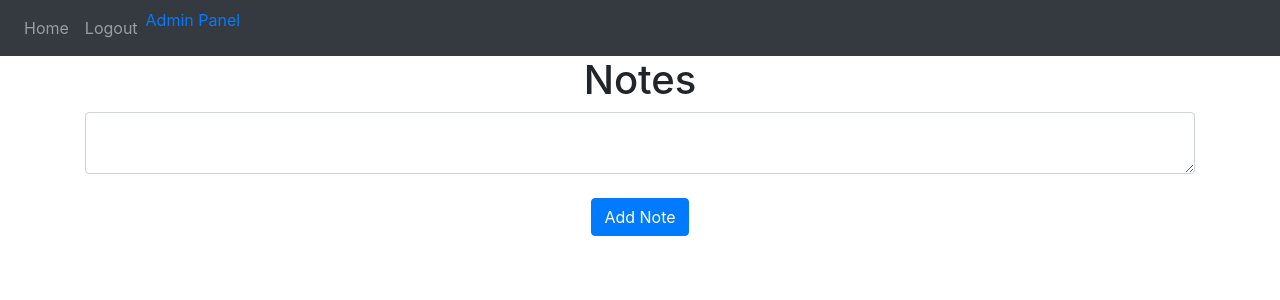
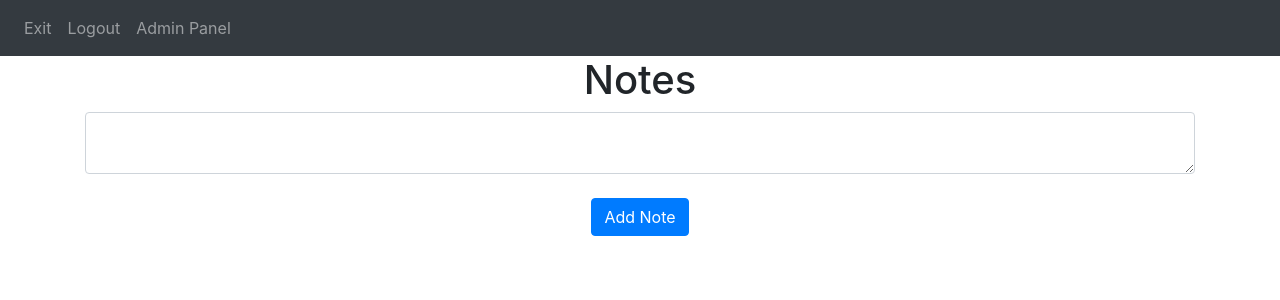
Before and after one commit to Rob-Eugene30/BIP, a Flask app: page /home.html in a window 1280 px wide. Shown: the top 300 px of the page. Run offline with Flask 3, Linux system fonts and the light colour scheme; a user stored in the database is signed in; some libraries are stand-ins or nearby versions.

Commit message:
made major changes, I fix tomorrow :3

```diff
--- a/Website/templates/base.html
+++ b/Website/templates/base.html
@@ -30,17 +30,18 @@
       <div class="collapse navbar-collapse" id="navbar">
         <div class="navbar-nav">
           {% if user.is_authenticated %}
-            <a class="nav-item nav-link" id="home" href="/">Home</a>
+            <a class="nav-item nav-link" id="home" href="/">Exit</a>
             <a class="nav-item nav-link" id="logout" href="/logout">Logout</a>
-
-            {% if current_user.is_admin %}
-              <li><a href="{{ url_for('admin_panel') }}">Admin Panel</a></li>
-            {% endif %}
 
           {% else %}
             <a class="nav-item nav-link" id="login" href="/login">Login</a>
             <a class="nav-item nav-link" id="signUp" href="/sign_up">Sign Up</a>
           {% endif %}
+
+          {% if user.is_authenticated and user.is_admin %}
+            <li><a class="nav-item nav-link" id="admin_panel" href="/admin">Admin Panel</a></li>
+          {% endif %}
+
 
         </div>
       </div>
--- a/Website/templates/welcome.html
+++ b/Website/templates/welcome.html
@@ -18,8 +18,8 @@
             <h1>Welcome to Bagtas Information Portal (BIP)</h1>
             <p>This is a prototype</p>
             <div class="mt-3">
-                <a href="{{ url_for('auth.login') }}" class="btn btn-primary">Login</a>
-                <a href="{{ url_for('auth.sign_up') }}" class="btn btn-secondary">Sign Up</a>
+                <a href="/login" class="btn btn-primary">Login</a>
+                <a href="/sign_up" class="btn btn-secondary">Sign Up</a>
             </div>
         </div>
     </div>
--- a/Website/views.py
+++ b/Website/views.py
@@ -50,11 +50,11 @@ def delete_note():
 def admin_panel():
     # Check if the current user is an admin
     if not current_user.is_admin:
-        return redirect(url_for('index'))  # Redirect non-admin users to home page
+        return render_template("home.html", user=current_user,)  # Redirect non-admin users to home page
 
 
     # Retrieve all users and notes from the database
     users = User.query.all()
     notes = Note.query.all()
 
-    return render_template('admin_panel.html', users=users, notes=notes)
+    return render_template('/admin_panel.html', users=users, notes=notes, user=current_user)
```
Also changed, not shown: instance/database.db.
